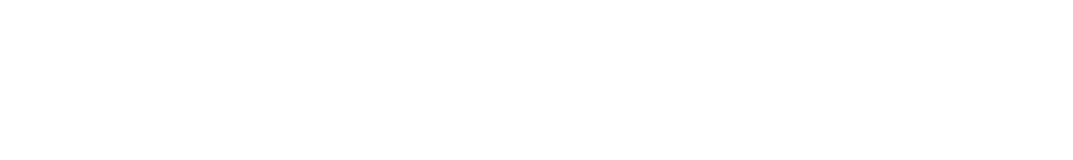
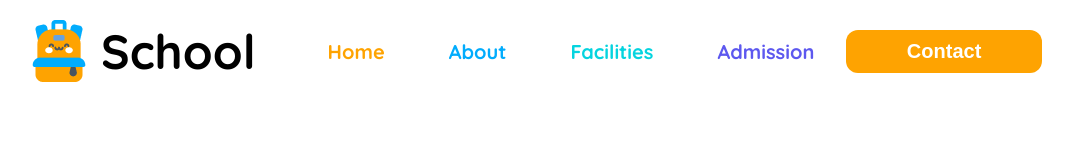
Before and after one commit to faisalahmed3/Assigment-2, a plain HTML site: page index.html in a window 1280 px wide. Shown: the whole page, without its empty margins (113-1186 px from the left). Drawn offline with Linux system fonts and the light colour scheme.

Commit message:
Navbar ready with Mobile Responsive

```diff
--- a/index.html
+++ b/index.html
@@ -4,8 +4,46 @@
     <meta charset="UTF-8">
     <meta name="viewport" content="width=device-width, initial-scale=1.0">
     <title>Kids School</title>
+    <link rel="stylesheet" href="./styles/header.css">
 </head>
 <body>
+    <header class="quicksand">
+        <nav class="navbar">
+            <div class="navd1">
+                <img src="./assets/logo.png" alt="Logo of the School">
+                <h1 class="dlist">School</h1>
+            </div>
+            <div class="navd2">
+                <ul>
+                    <li class="dlist"><a href="" id="l1">Home</a></li>
+                    <li class="dlist"><a href="" id="l2">About</a></li>
+                    <li class="dlist"><a href="" id="l3">Facilities</a></li>
+                    <li class="dlist"><a href="" id="l4">Admission</a></li>
+                    <li id="l5">
+                        <a href=""><img src="./assets/menu.png" alt=""></a>
+                        <ul class="dropdown">
+                            <li><a href="" id="l1">Home</a></li>
+                            <li><a href="" id="l2">About</a></li>
+                            <li><a href="" id="l3">Facilities</a></li>
+                            <li><a href="" id="l4">Admission</a></li>
+                        </ul>
+                    </li>
+                </ul>
+            </div>
+            <div class="navd3 dlist">
+                <button><a href=""></a>Contact</button>
+            </div>
 
+        </nav>
+
+    </header>
+
+    <main>
+
+    </main>
+
+    <footer>
+
+    </footer>
 </body>
 </html>
--- a/styles/header.css
+++ b/styles/header.css
@@ -0,0 +1,105 @@
+@import url('https://fonts.googleapis.com/css2?family=Quicksand:wght@300..700&display=swap');
+
+.quicksand{
+  font-family: "Quicksand";
+}
+*{
+    margin: 0%;
+}
+header{
+    margin: 0px 141px;
+}
+
+/* navbar */
+.navbar{
+    display: flex;
+    justify-content: space-between;
+    align-items: center;
+    padding: 20px 0px;
+}
+.navd1{
+    display: flex;
+    align-items: center;
+}
+.navd1>img{
+    width: 62px;
+    height: 62px;
+    margin-right: 11px;
+}
+.navd1{
+    font-size: 2rem;
+    font-weight: 700;
+}
+.navd2>ul{
+    display: flex;
+    justify-content: center;
+    align-items: center;
+}
+.navd2 li{
+    list-style: none;
+    margin: 0px 32px;
+}
+.navd2 a{
+    text-decoration: none;
+    font-size: 1.25rem;
+    font-weight: 700;
+}
+.navd2 #l1{
+    color: #FEA301;
+}
+.navd2 #l2{
+    color: #01ACFD;
+}
+.navd2 #l3{
+    color: #05D4DF;
+}
+.navd2 #l4{
+    color: #5D58EF;
+}
+.navd3>button{
+    padding: 10px 60.5px;
+    border: none;
+    border-radius: 12px;
+    background-color: #FEA301;
+    color: #FFFFFF;
+    font-size: 1.25rem;
+    font-weight: 600;
+}
+
+.navd2 img{
+    width: 30px;
+    height: 30px;
+}
+.navd2 .dropdown{
+    display: none;
+    position: absolute;
+}
+.navd2 li:hover .dropdown{
+    display: block;
+}
+.dropdown li{
+    padding: 20px 10px;
+}
+.navd2 #l5{
+    display: none;
+}
+
+@media screen and (max-width:576px) {
+    header{
+        margin: 0px auto;
+    }
+    .navbar{
+        border: #FEA301 1px solid;
+        padding: 12px 16px;
+    }
+    .navd2 #l5{
+        display: block;
+    }
+    .dlist{
+        display: none;
+    }
+    .navd1>img{
+        width: 46px;
+        height: 46px;
+    }
+}
```
Also changed, not shown: assets/menu.png (added).
